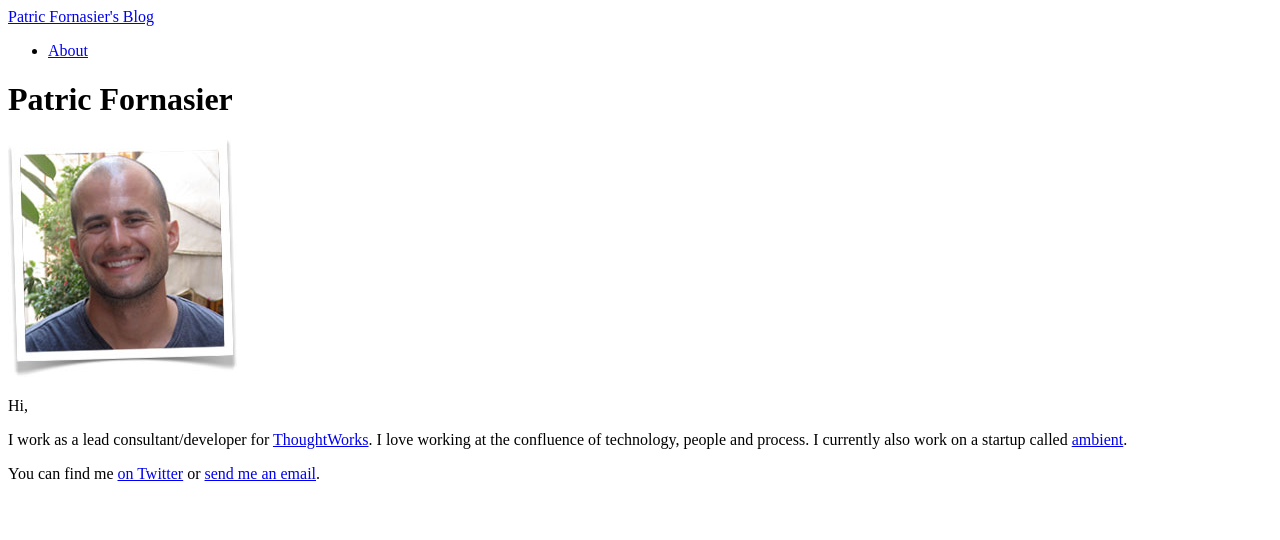
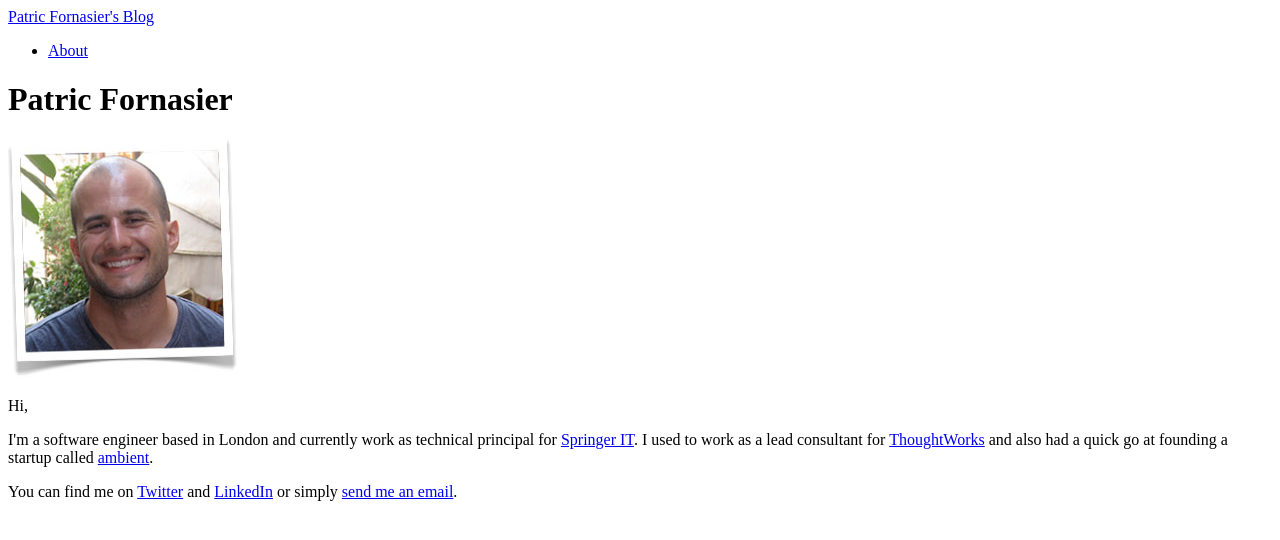
Before and after one commit to patforna/patforna.github.com, a Jekyll site: the page built from about.html, in a window 1280 px wide. Shown: the top 540 px of the page. Built offline with Jekyll 4.4.1, drawn with Linux system fonts in a browser that asks for light colours.

Commit message:
pat: updated about me.

```diff
--- a/about.html
+++ b/about.html
@@ -8,7 +8,7 @@ description: ""
 
   <p>Hi,</p>
 
-  <p>I work as a lead consultant/developer for <a target="_blank" href="http://www.thoughtworks.com">ThoughtWorks</a>. I love working at the confluence of technology, people and process. I currently also work on a startup called <a target="_blank" href="http://discoverambient.com">ambient</a>.</p>
+  <p>I'm a software engineer based in London and currently work as technical principal for <a target="_blank" href="http://joinit.springer.com">Springer IT</a>. I used to work as a lead consultant for <a target="_blank" href="http://www.thoughtworks.com">ThoughtWorks</a> and also had a quick go at founding a startup called <a target="_blank" href="http://discoverambient.com">ambient</a>.</p>
 
-  <p>You can find me <a target="_blank" href="http://www.twitter.com/patforna">on Twitter</a> or <a href="mailto:patric.fornasier@gmail.com">send me an email</a>.</p>
+  <p>You can find me on <a target="_blank" href="http://www.twitter.com/patforna">Twitter</a> and <a target="_blank" href="https://www.linkedin.com/in/patforna">LinkedIn</a> or simply <a href="mailto:patric.fornasier@gmail.com">send me an email</a>.</p>
 </section>
```
